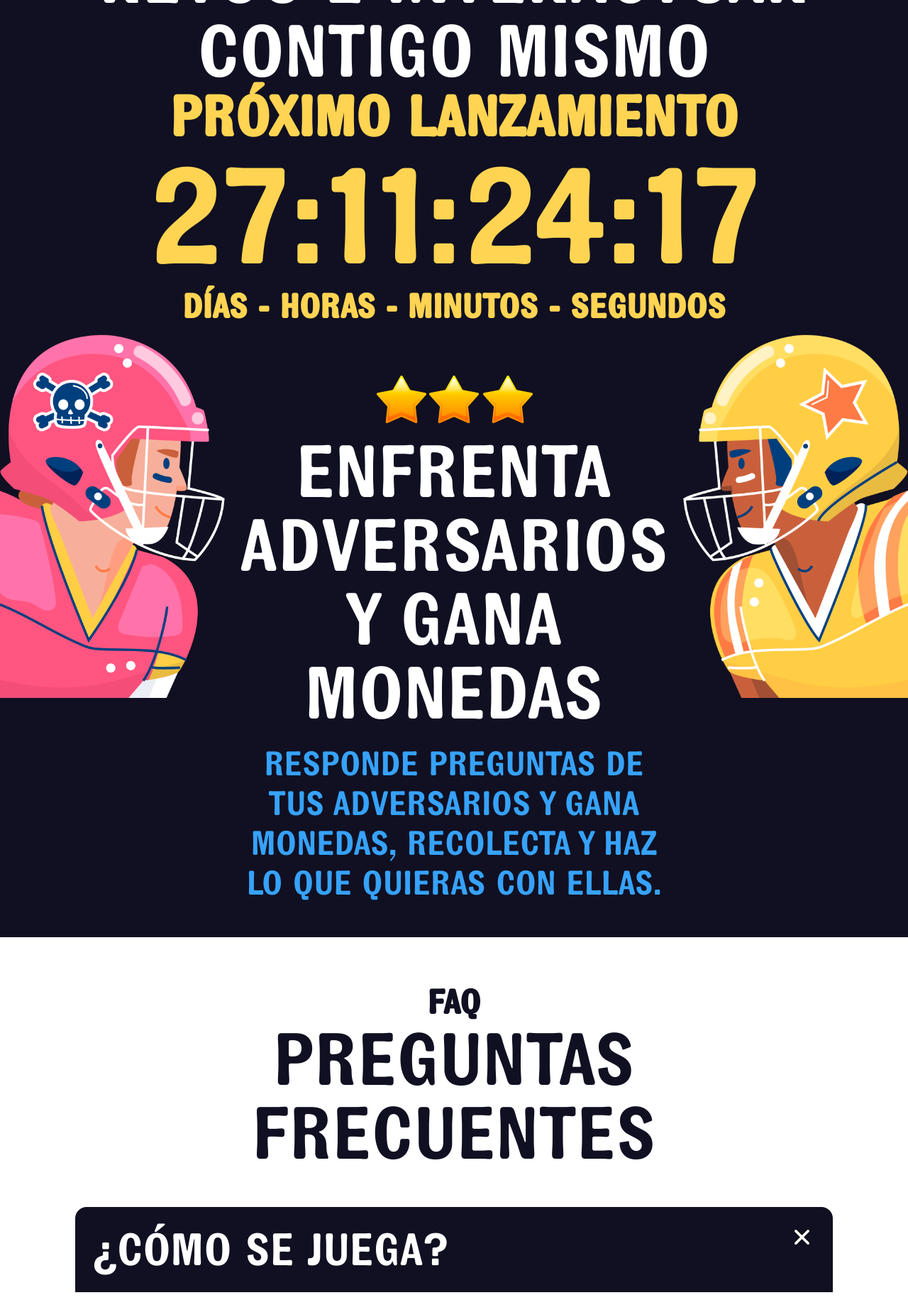
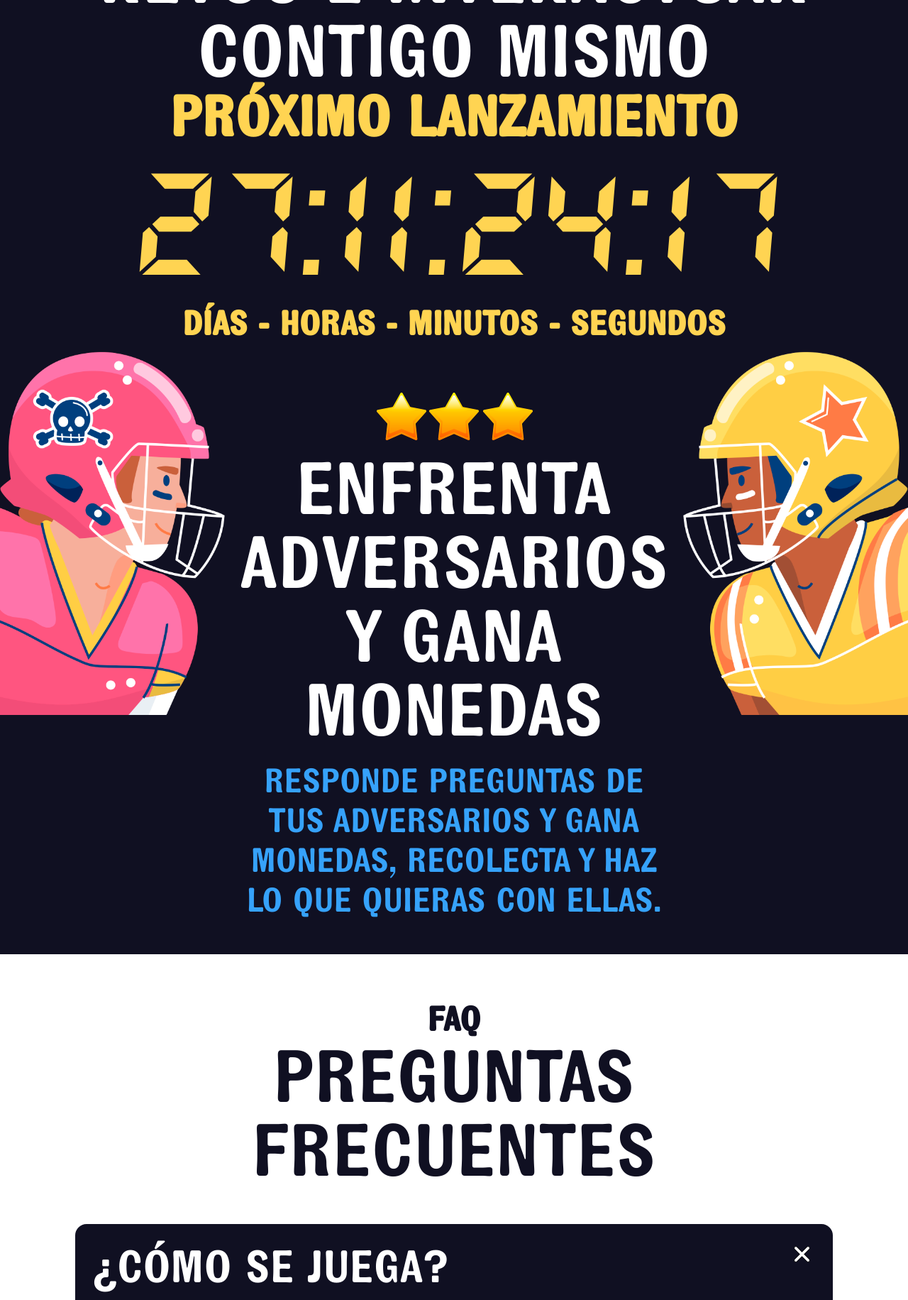
Before and after one commit to ElkinJenner/DealBroker, a PHP site: page / in a window 1280 px wide. Shown: the part 1589-3420 px from the top of the page at 71% size. Run offline with PHP 8.4, Linux system fonts and the light colour scheme.

Commit message:
Modificado

```diff
--- a/css/framework.css
+++ b/css/framework.css
@@ -13,6 +13,12 @@
 @font-face {
     font-family: 'Air Semibold';
     src: url('../fonts/Air-Semibold.ttf') format('truetype');
+    font-style: normal;
+    font-weight: 100;
+}
+@font-face {
+    font-family: 'Ds-Digit';
+    src: url('../fonts/Ds-Digit.ttf') format('truetype');
     font-style: normal;
     font-weight: 100;
 }
@@ -32,6 +38,7 @@
     --font_m: 'TT Marxiana Trial Grotesque';
     --font_s: 'TT Berlinerins Trial Grotesk';
     --font_t: 'Air Semibold';
+    --font_r: 'Ds-Digit';
 }
 *,
 ::after,
@@ -128,7 +135,7 @@ h4,
 h5{
     font-family: var(--font_m);
 }
-.big {font-size: 12rem; line-height: 12.5rem; font-weight: 100;}
+.big {font-size: 14rem; line-height: 14rem; font-weight: 100;}
 .h1 {font-size: 6.5rem; line-height: 6.5rem; font-weight: 100;}
 h1 {font-size: 5rem; line-height: 5rem;}
 h2 {font-size: 4rem; line-height: 4.5rem;}
@@ -143,7 +150,7 @@ small {font-size: 1.45rem; font-weight: 100; letter-spacing: 2px;}
 .font_m {font-family: var(--font_m);}
 .font_s {font-family: var(--font_s); font-weight: 100;}
 .font_t {font-family: var(--font_t);}
-.font_c {font-family: var(--font_c);}
+.font_r {font-family: var(--font_r);}
 
 .f_weight{font-weight: 100;}
 
--- a/index.php
+++ b/index.php
@@ -24,7 +24,7 @@
         <div class="container container_website">
             <h1 class="h1 color_w t_c">UNA EXPERIENCIA ÚNICA, DONDE PODRÁS CONOCER NUEVOS RETOS E INTERACTUAR CONTIGO MISMO</h1>
             <h1 class="color_q t_c">PRÓXIMO LANZAMIENTO</h1>
-            <h1 id="conteo" class="big color_q t_c"></h1>
+            <h1 id="conteo" class="font_r big color_q t_c"></h1>
         </div>
     </main>
 
```
Also changed, not shown: fonts/Ds-Digit.TTF (added).
